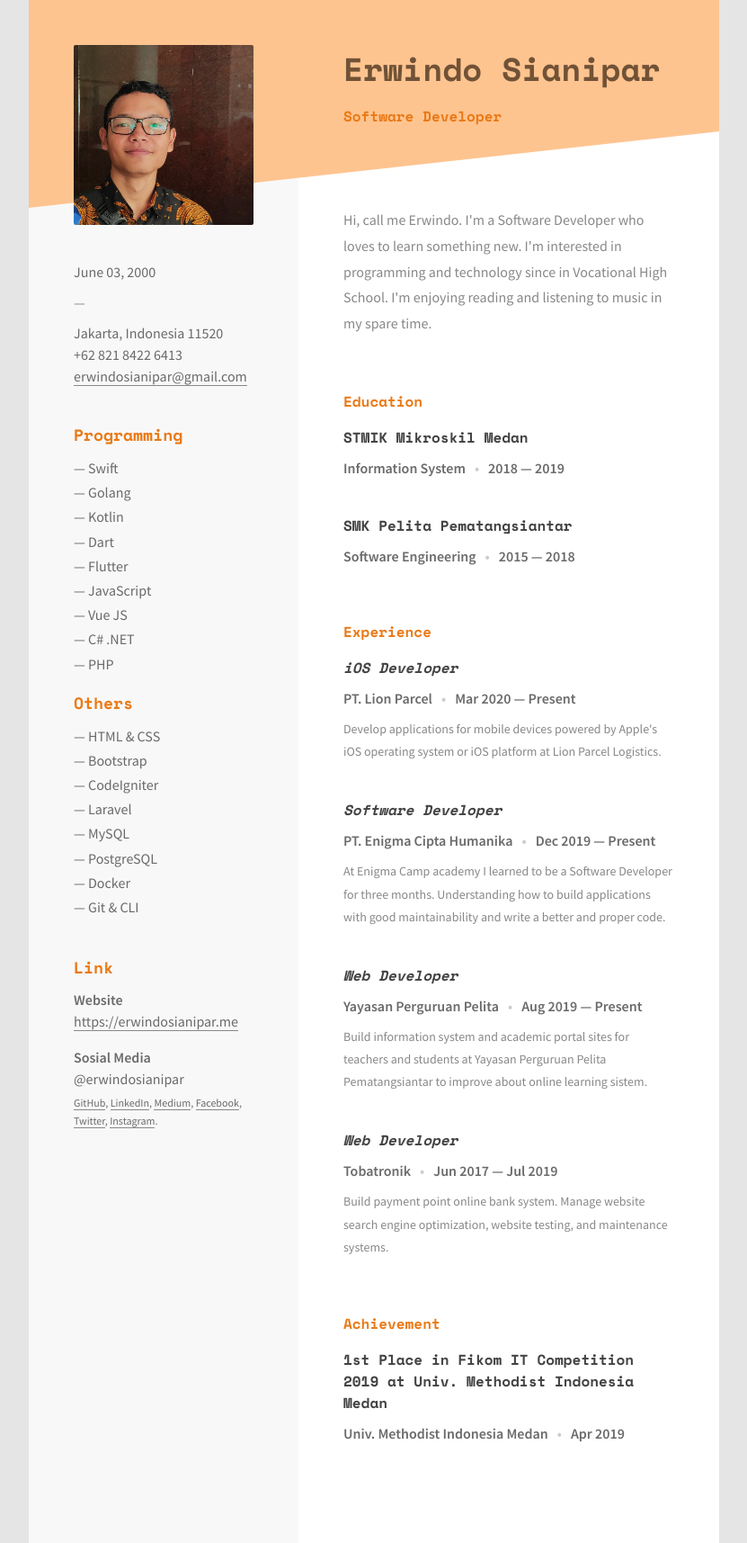
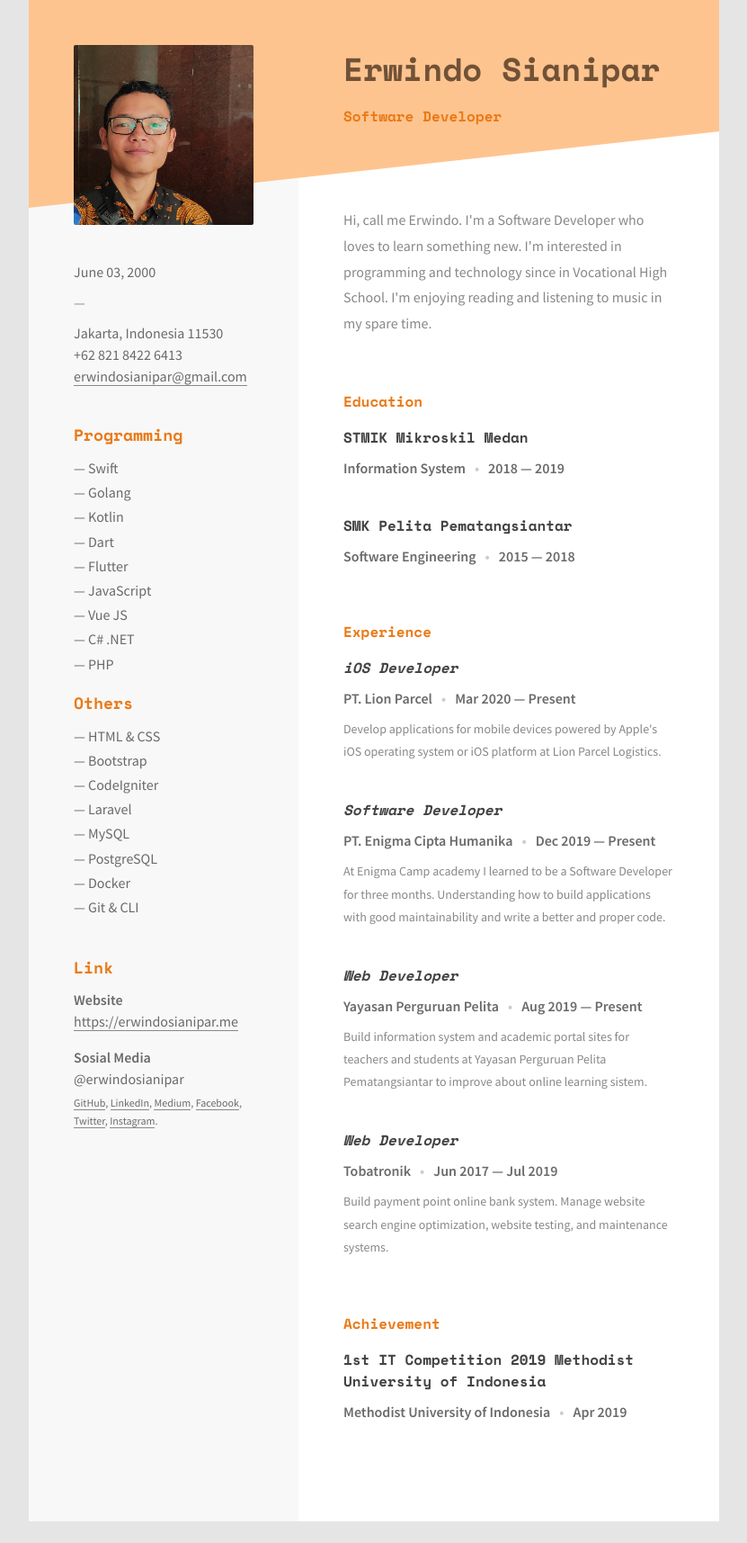
Before and after one commit to erwindosianipar/erwindosianipar.jekyll, a Jekyll site: the page resume/resume.html, which Jekyll copies as it is, in a window 1280 px wide. Shown: the whole page at 90% size, without its empty margins (224-1055 px from the left). Built offline with Jekyll 4.4.1, drawn with Linux system fonts in a browser that asks for light colours; after the commit the page ends 1691 px from its top, so only the background shows below that.

Commit message:
Update resume web version

```diff
--- a/resume/resume.html
+++ b/resume/resume.html
@@ -23,7 +23,7 @@
 			<p>
 			June 03, 2000<br>
 			<span class="divider">&mdash;</span><br>
-			Jakarta, Indonesia 11520<br>
+			Jakarta, Indonesia 11530<br>
 			+62 821 8422 6413<br>
 			<a href="mailto:erwindosianipar@gmail.com">erwindosianipar@gmail.com</a>
 			</p>
@@ -161,9 +161,9 @@
 			<h2>Achievement</h2>
 
 			<div class="section-item">
-				<h3>1st Place in Fikom IT Competition 2019 at Univ. Methodist Indonesia Medan</h3>
+				<h3>1st IT Competition 2019 Methodist University of Indonesia</h3>
 				<div class="section-meta">
-					<p>Univ. Methodist Indonesia Medan</p>
+					<p>Methodist University of Indonesia</p>
 					<span class="divider">&bull;</span>
 					<p>Apr 2019</p>
 				</div>
```
